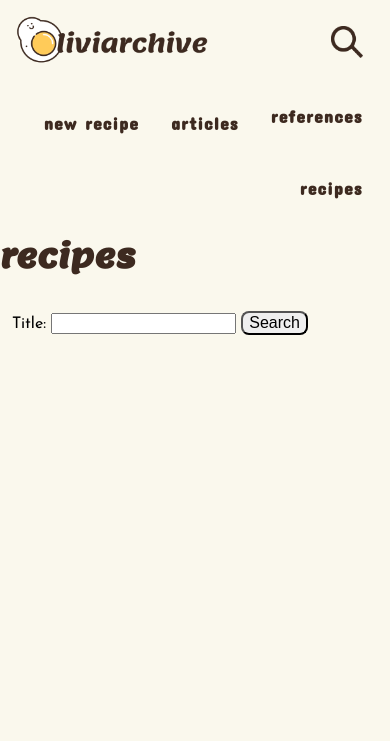
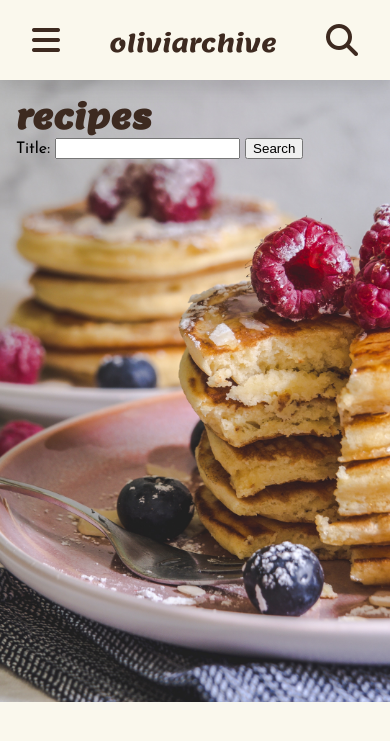
Before and after one commit to oliviagiandrea/oliviarchive, a Node server app: page / in a window 390 px wide. Shown: the top 741 px of the page. Run offline with Node 20, Linux system fonts and the light colour scheme; data that the repository does not hold is empty; some libraries are stand-ins or nearby versions.

Commit message:
adding navbar

```diff
--- a/public/main.js
+++ b/public/main.js
@@ -1,3 +1,31 @@
+// ======================================================================================
+
+const nav = document.querySelector(".nav");
+const searchIcon = document.querySelector("#searchIcon");
+const navOpenBtn = document.querySelector(".navOpenBtn");
+const navCloseBtn = document.querySelector(".navCloseBtn");
+
+searchIcon.addEventListener("click", () => {
+  nav.classList.toggle("openSearch");
+  nav.classList.remove("openNav");
+  if (nav.classList.contains("openSearch")) {
+    return searchIcon.classList.replace("fa-magnifying-glass", "fa-xmark");
+  }
+  searchIcon.classList.replace("fa-xmark", "fa-magnifying-glass");
+});
+
+navOpenBtn.addEventListener("click", () => {
+  nav.classList.add("openNav");
+  nav.classList.remove("openSearch");
+  searchIcon.classList.replace("fa-xmark", "fa-magnifying-glass");
+});
+navCloseBtn.addEventListener("click", () => {
+  nav.classList.remove("openNav");
+});
+
+
+// ======================================================================================
+
 $('#addIng').on('click', function(event) {
   event.preventDefault();
   var $ing = $('#ingredients').one();
--- a/public/styles.css
+++ b/public/styles.css
@@ -13,8 +13,14 @@ body {
 
 h1, h2, h3, h4 {
   /* font-family: 'Concert One', cursive; */
-  font-family: 'Lemon', cursive;
+  font-family: "Lemon", cursive;
   color: var(--brown);
+  margin: 0;
+  vertical-align: middle;
+}
+
+h1 {
+  font-size: 2rem;
 }
 
 a {
@@ -33,79 +39,205 @@ a {
 /* ============================================================================================ */
 /* navbar */
 
-.nav-links {
-  list-style-type: none;
-  margin: 0;
-  padding: 0 0.7rem 0 0;
-  overflow: hidden;
+.nav {
+  position: fixed;
+  top: 0;
+  left: 0;
+  width: 100%;
+  padding: 1rem 0;
+  box-shadow: 0 0.5rem 1rem rgba(0, 0, 0, 0.1);
+  height: 3rem;
 }
 
-.nav-logo {
-  float: left;
+.nav * {
+  color: var(--brown) !important;
 }
 
-.logo {
-  height: 3rem;
-  width: 12rem;
+.nav .logo {
+  margin-left: 2rem;
 }
 
-.icon {
-  width: 2rem;
-  height: 2rem;
+.nav #searchIcon {
+  margin-right: 2rem;
 }
 
-.nav-icon {
-  float: right;
-  padding-top: 0.6rem;
+.nav,
+.nav .nav-links {
+  display: flex;
+  align-items: center;
 }
 
-.nav-item {
-  float: right;
-  padding-top: 1rem;
+.nav {
+  justify-content: space-between;
 }
 
-.nav-link {
-  font-family: 'Concert One', cursive;
-  display: block;
-  text-align: center;
-  padding: 1rem 1rem;
+a {
+  color: #fff;
   text-decoration: none;
-  line-height: 100%;
-  color: var(--brown) !important;
-  letter-spacing: 0.07rem;
-  font-size: 1.1rem;
 }
 
-.nav-link:hover:not(.active),
-.active {
-  color: var(--orange) !important;
+.nav .logo {
+  font-size: 1.5rem;
+  font-weight: 500;
+}
+
+.nav .nav-links {
+  column-gap: 1rem;
+  list-style: none;
+  padding-inline-start: 0;
+}
+
+.nav .nav-links a {
+  transition: all 0.2s linear;
+}
+
+.nav.openSearch .nav-links a {
+  opacity: 0;
+  pointer-events: none;
+}
+
+.nav .search-icon {
+  color: #fff;
+  font-size: 2rem;
+  cursor: pointer;
+}
+
+.nav .search-box {
+  position: absolute;
+  right: 5rem;
+  height: 2.75rem;
+  max-width: 20rem;
+  width: 100%;
+  opacity: 0;
+  pointer-events: none;
+  transition: all 0.2s linear;
+}
+
+.nav.openSearch .search-box {
+  opacity: 1;
+  right: 5.5rem;
+  pointer-events: auto;
+}
+
+.search-box .search-icon {
+  position: absolute;
+  left: 1rem;
+  top: 50%;
+  font-size: 1.5rem;
+  color: #4a98f7;
+  transform: translateY(-50%);
+}
+
+.search-box input {
+  height: 100%;
+  width: calc(100% - 4rem);
+  border: none;
+  outline: none;
+  border-radius: 6px;
+  background-color: #fff;
+  padding: 0 0.5rem 0 3.5rem;
+}
+
+.nav .navOpenBtn,
+.nav .navCloseBtn {
+  display: none;
+}
+
+/* responsive */
+@media screen and (max-width: 1160px) {
+  .nav .search-box {
+    right: 9.5rem;
+  }
+}
+
+@media screen and (max-width: 950px) {
+  .nav .search-box {
+    max-width: 20rem;
+  }
+}
+
+@media screen and (max-width: 768px) {
+  .nav .navOpenBtn,
+  .nav .navCloseBtn {
+    display: block;
+  }
+
+  .nav .logo {
+    margin-left: 0;
+  }
+
+  .nav .navOpenBtn {
+    margin-left: 2rem;
+  }
+
+  .nav .nav-links {
+    position: fixed;
+    top: 0;
+    left: -100%;
+    height: 100%;
+    max-width: 20rem;
+    width: 100%;
+    padding-top: 5rem;
+    row-gap: 2rem;
+    flex-direction: column;
+    background-color: var(--brown);
+    box-shadow: 0 0.5rem 1rem rgba(0, 0, 0, 0.1);
+    transition: all 0.4s ease;
+    z-index: 100;
+    margin-block-start: 0;
+    padding-inline-start: 0;
+  }
+
+  .nav.openNav .nav-links {
+    left: 0;
+  }
+
+  .nav.openNav .nav-links a,
+  .nav.openNav .navCloseBtn {
+    color: var(--eggshell) !important;
+  }
+
+  .nav .navOpenBtn {
+    color: #fff;
+    font-size: 2rem;
+    cursor: pointer;
+  }
+
+  .nav .navOpenBtn:hover {
+    cursor: pointer;
+  }
+
+  .nav .navCloseBtn {
+    position: absolute;
+    top: 1.5rem;
+    right: 1.5rem;
+    color: #fff;
+    font-size: 2rem;
+    cursor: pointer;
+  }
+
+  .nav .search-box {
+    height: 3.5rem;
+    top: calc(100% + 1rem);
+    max-width: calc(100% - 10rem);
+    right: 50% !important;
+    transform: translateX(50%);
+    box-shadow: 0 0.5rem 1rem rgba(0, 0, 0, 0.1);
+  }
 }
 
 /* ============================================================================================ */
 /* home page */
 
-form {
-  display: inline-block;
-  padding: 2ex;
-  border-radius: 2ex;
+#flashes {
+  margin-top: 5rem;
 }
 
-[type="submit"] {
-  font-size: 1em;
-  font-weight: normal;
-  border-radius: 0.5em;
+#content {
+  padding: 1rem;
+  height: 60vh;
+  background-image: url('pancakes.jpg');
+  background-repeat: no-repeat;
+  background-position: center;
+  background-size: cover;
 }
-
-fieldset {
-  display: inline-block;
-}
-
-img {
-  height: 20rem;
-  width: 20rem;
-}
-
-button:hover,
-input[type="submit"]:hover {
-  cursor: pointer;
-}
--- a/views/index.ejs
+++ b/views/index.ejs
@@ -1,11 +1,11 @@
 <%- include("partials/head.ejs") %>
 
 <body>
-
   <%- include("partials/navbar.ejs") %>
   <%- include("partials/flash.ejs") %>
 
   <div id="content">
+
 
     <h1>recipes</h1>
 
--- a/views/partials/head.ejs
+++ b/views/partials/head.ejs
@@ -3,12 +3,14 @@
 
 <head>
   <meta charset="UTF-8" />
+  <meta name="viewport" content="width=device-width, initial-scale=1.0" />
   <title>oliviarchive</title>
   <link rel="shortcut icon" type="image/x-icon" href="egg.png" />
   <link rel="stylesheet" href="/styles.css" />
   <link rel="preconnect" href="https://fonts.googleapis.com">
   <link rel="preconnect" href="https://fonts.gstatic.com" crossorigin>
   <link href="https://fonts.googleapis.com/css2?family=Concert+One&family=Josefin+Sans:ital,wght@0,100;0,200;0,300;0,400;0,500;0,600;0,700;1,100;1,200;1,300;1,400;1,500;1,600;1,700&family=Lemon&display=swap" rel="stylesheet">
+  <script src="https://kit.fontawesome.com/4266217451.js" crossorigin="anonymous"></script>
 </head>
 <!-- Google tag (gtag.js) -->
 <script async src="https://www.googletagmanager.com/gtag/js?id=G-MQL5MJBWPT"></script>
--- a/views/partials/navbar.ejs
+++ b/views/partials/navbar.ejs
@@ -1,10 +1,16 @@
-    <nav class="navbar">
-      <ul class="nav-links">
-        <li class="nav-logo"><a href="/" class="nav-link"><img class="logo" src="logo.png" alt="oliviarchive logo" /></a></li>
-        <li class="nav-icon"><a href="/search" class="nav-link"><img class="icon" src="search.png" alt="search icon" /></a></li>
-        <li class="nav-item"><a href="/ref" class="nav-link">references</a></li>
-        <li class="nav-item"><a href="/articles" class="nav-link">articles</a></li>
-        <li class="nav-item"><a href="/insert" class="nav-link">new recipe</a></li>
-        <li class="nav-item"><a href="/search" class="nav-link">recipes</a></li>
-      </ul>
-    </nav>
+<nav class="nav">
+  <i class="fa-solid fa-bars navOpenBtn"></i>
+  <h1><a href="#" class="logo">oliviarchive</a></h1>
+  <ul class="nav-links">
+    <i class="fa-solid fa-xmark navCloseBtn"></i>
+    <li><a href="#">recipes</a></li>
+    <li><a href="#">new recipe</a></li>
+    <li><a href="#">articles</a></li>
+    <li><a href="#">references</a></li>
+  </ul>
+  <i class="fa-solid fa-magnifying-glass search-icon" id="searchIcon"></i>
+  <div class="search-box">
+    <i class="fa-solid fa-magnifying-glass search-icon"></i>
+    <input type="text" placeholder="Search here..." />
+  </div>
+</nav>
```
Also changed, not shown: public/pancakes.jpg (added), public/search.png (deleted), 1 other file. Lines whose indentation alone changed are shown as unchanged.
